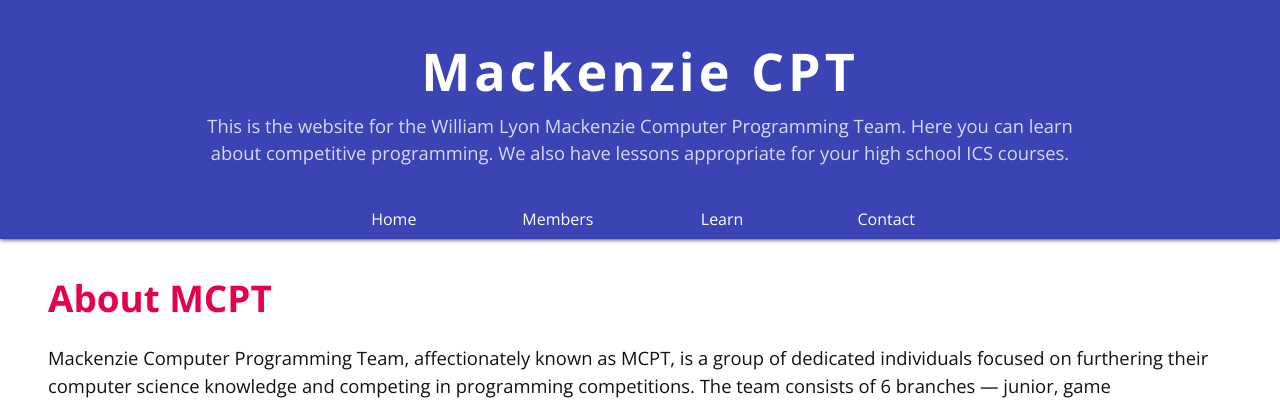
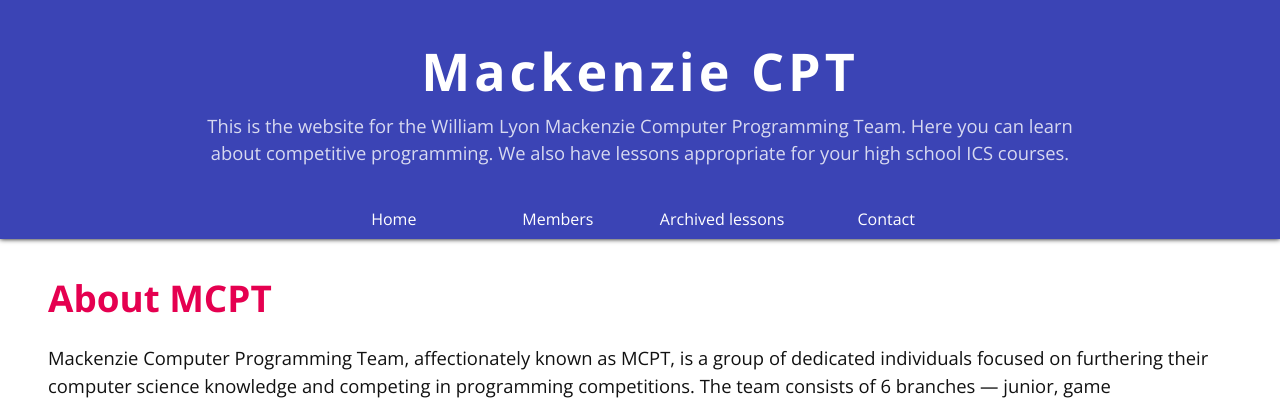
Before and after one commit to mcpt/mcpt.github.io, a Jekyll site: the page built from index.md, in a window 1280 px wide. Shown: the top 402 px of the page. Built offline with Jekyll 4.4.1, drawn with Linux system fonts in a browser that asks for light colours.

Commit message:
Update navbar to include the archived status of lessons.

```diff
--- a/_includes/nav.html
+++ b/_includes/nav.html
@@ -2,13 +2,13 @@
 				<a href="/" class="btn">Home</a>
 				<a href="/members/" class="btn">Members</a>
 				<div class="dropdown desktop">
-					<a class="dropdown-btn" href="/learn/">Learn</a>
+					<a class="dropdown-btn" href="/learn/">Archived lessons</a>
 					<div class="dropdown-content">
 						<a class="dropdown-link" href="/cpt/">CPT</a>
 						<a class="dropdown-link" href="/ics/">ICS</a>
 					</div>
 				</div>
-				<a class="mobile btn" href="/cpt/">Learn CPT</a>
-				<a class="mobile btn" href="/ics/">Learn ICS</a>
+				<a class="mobile btn" href="/cpt/">Archived CPT Lessons</a>
+				<a class="mobile btn" href="/ics/">Archived ICS Lessons</a>
 				<a href="/contact/" class="btn">Contact</a>
 			</nav>
```
